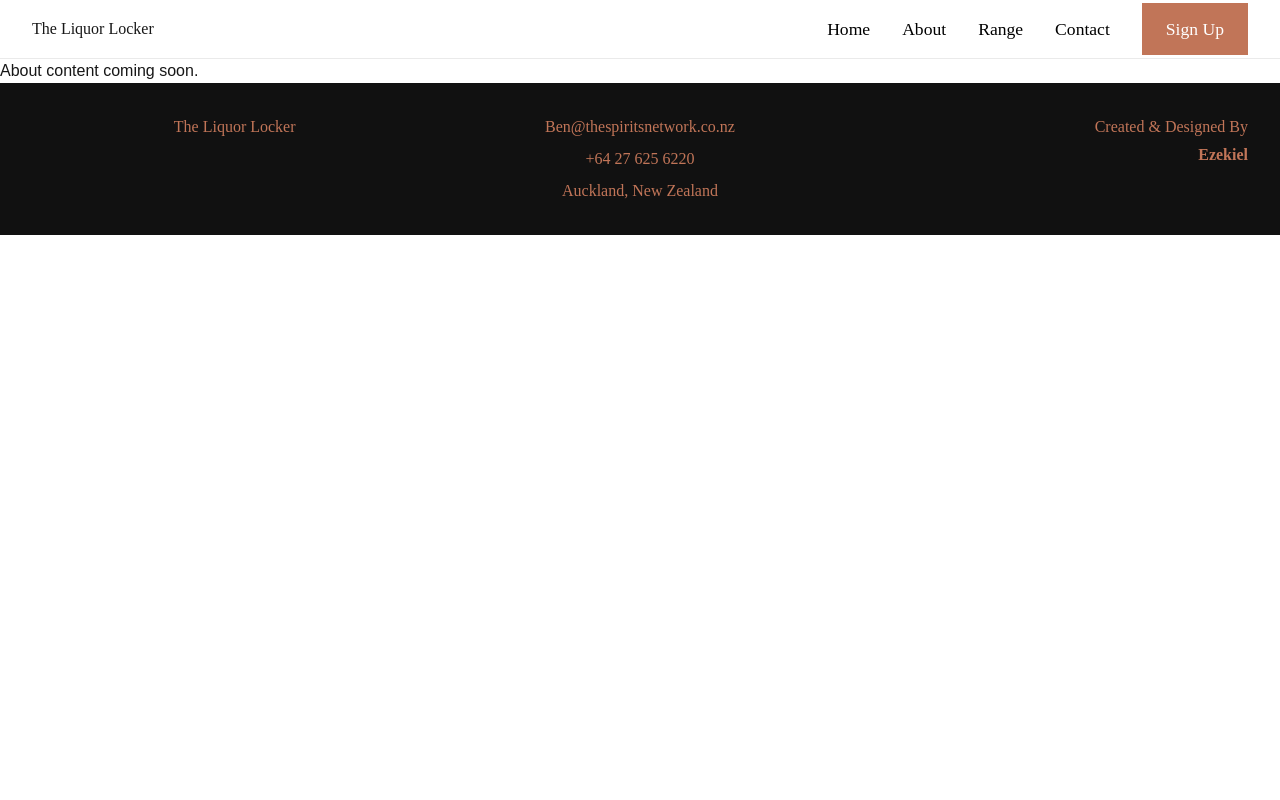
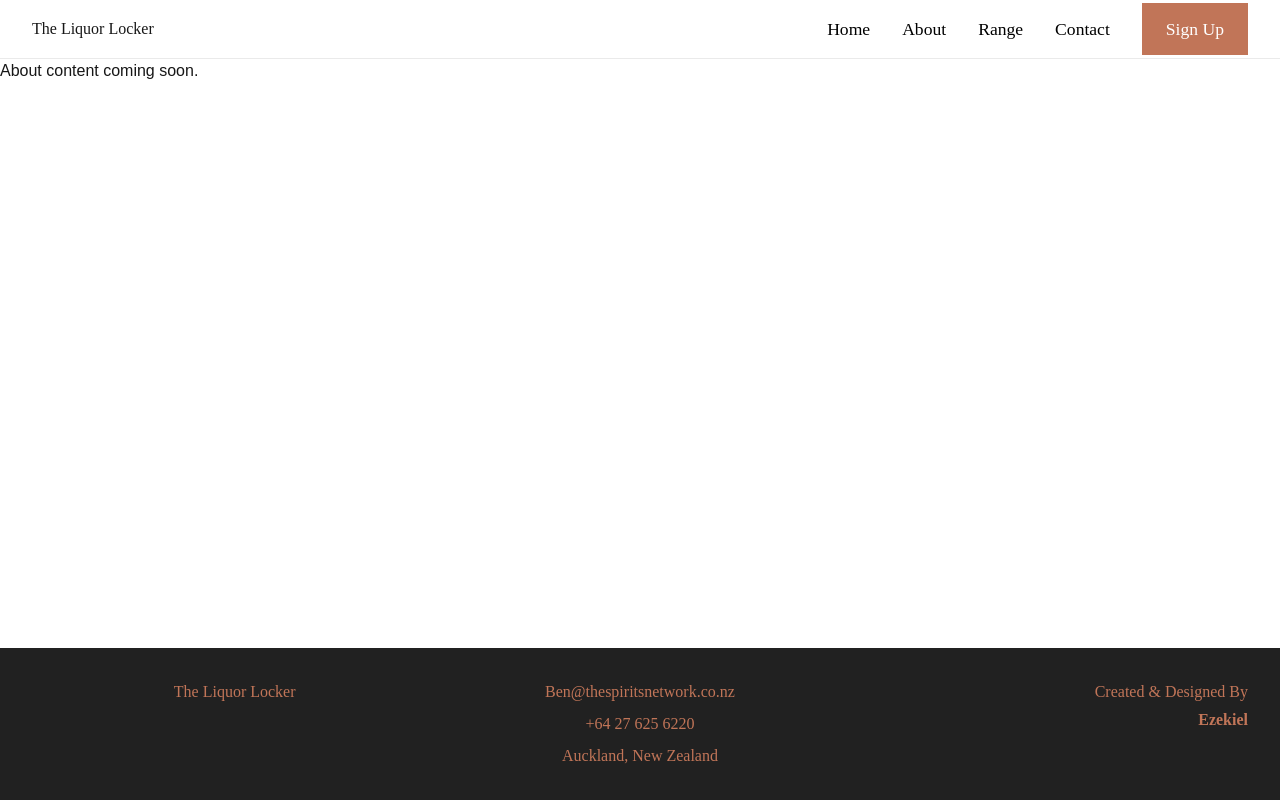
Before and after one commit to Ezekielconz/theliquorlocker, a Next.js app in the folder frontend/: page /about in a window 1280 px wide. Built offline with nearby package versions, Linux system fonts and the light colour scheme; no server answers.

Commit message:
footer appear at bottom

```diff
--- a/frontend/src/app/about/page.js
+++ b/frontend/src/app/about/page.js
@@ -15,10 +15,6 @@ export default async function AboutPage() {
         title={data.pageTitle}
         imageUrl={data.heroImageUrl}
         imageAlt={data.heroImageAlt}
-        accent="#D07854"          // map from Strapi when available
-        accentLight="#EAC1AF"     // ditto
-        angle={8}                 // tweak until it visually matches Figma
-        height="50vh"
       />
 
       <section className={styles.content}>
--- a/frontend/src/app/globals.css
+++ b/frontend/src/app/globals.css
@@ -19,8 +19,20 @@
   }
 }
 
+html,
 body {
+  height: 100%;
+  margin: 0;
+}
+
+body {
+  display: flex;
+  flex-direction: column;
   background: var(--background);
   color: var(--foreground);
   font-family: Arial, Helvetica, sans-serif;
 }
+
+main {
+  flex: 1 0 auto;
+}
--- a/frontend/src/styles/Footer.module.css
+++ b/frontend/src/styles/Footer.module.css
@@ -3,7 +3,7 @@
   justify-content: space-between;
   align-items: flex-start;
   padding: 2rem;
-  background-color: #111;
+  background-color: #212121;
   color: #C17558;
   font-family: 'Fraunces', serif;
 }
```
